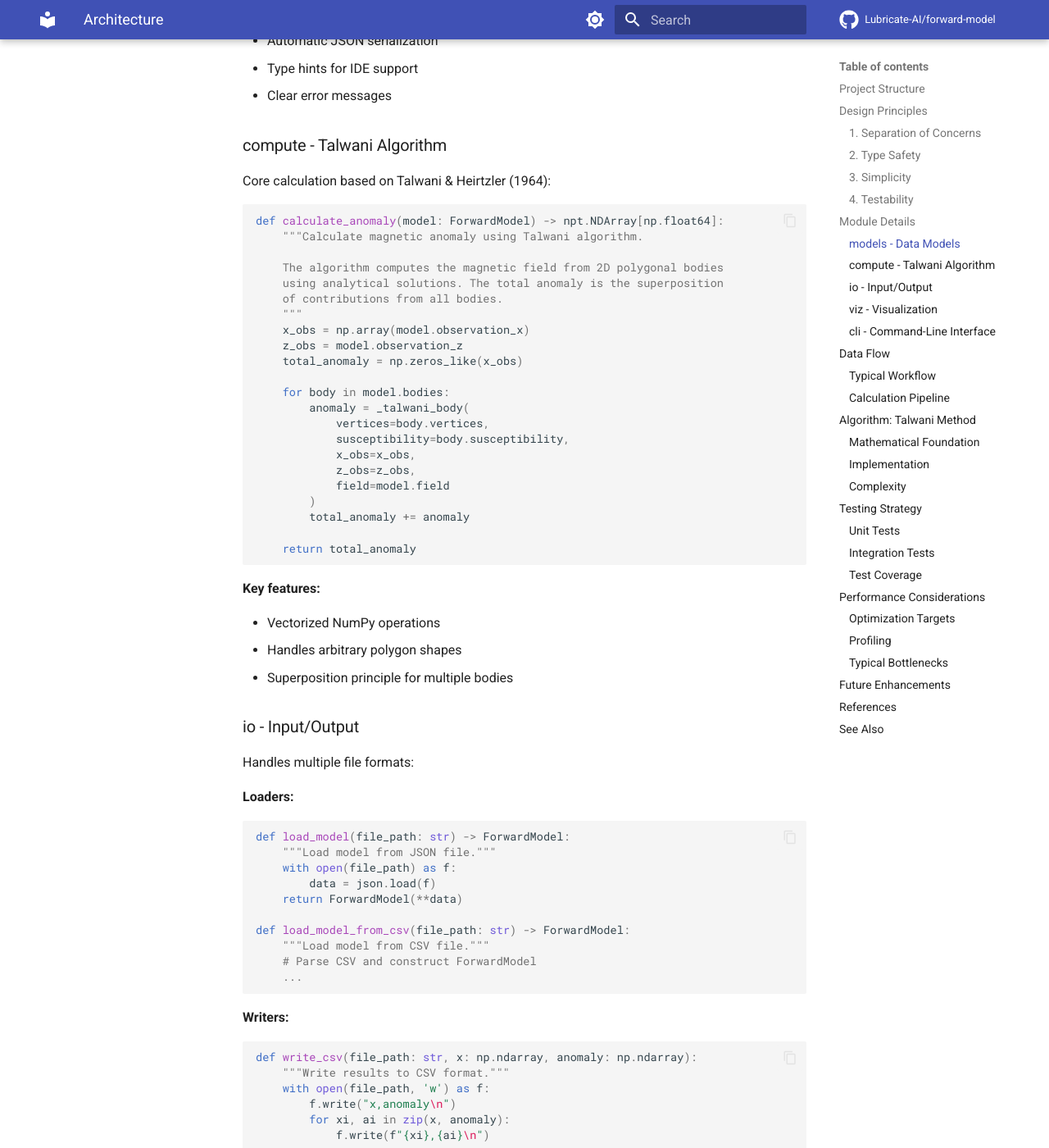
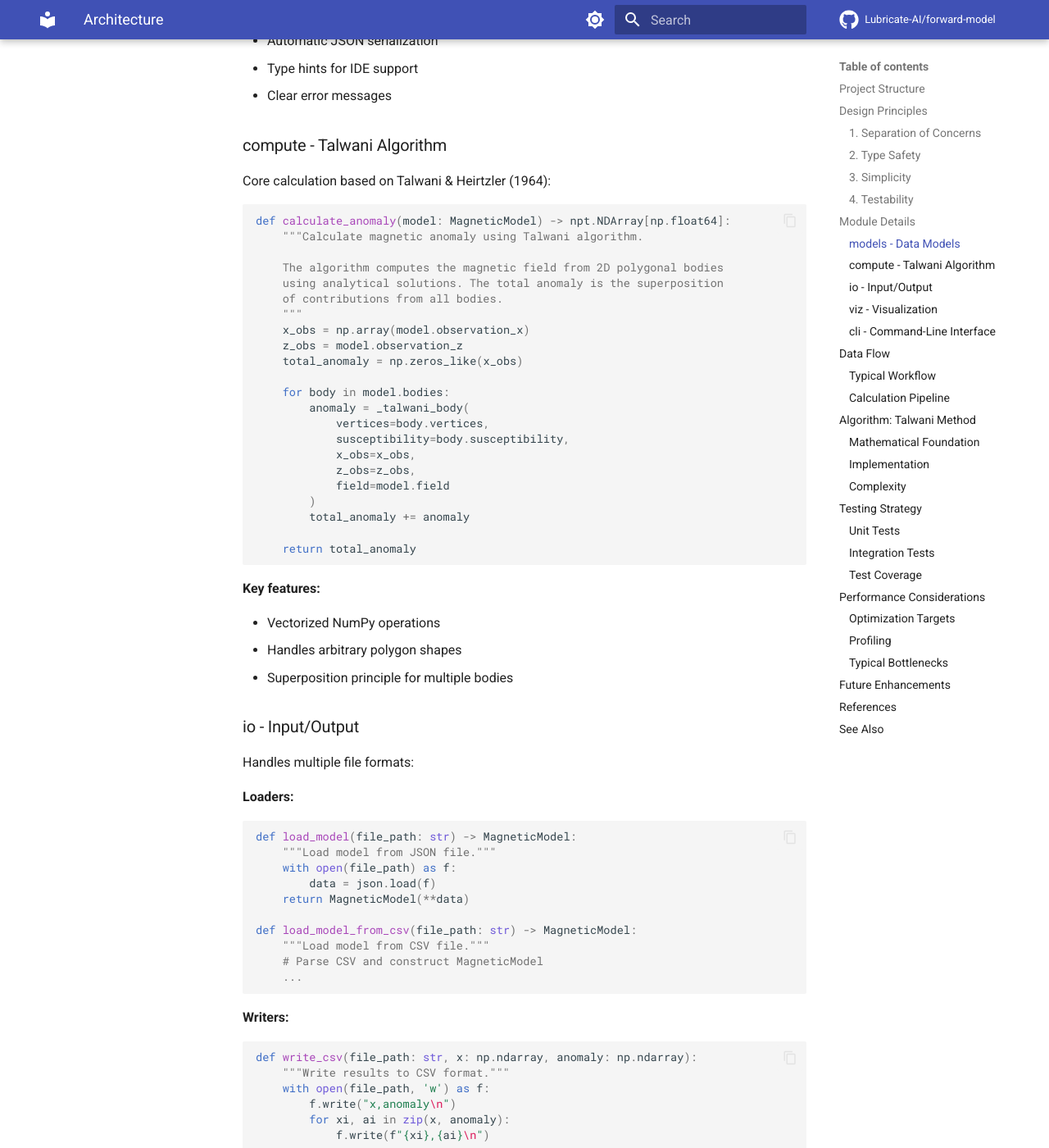
Before and after one commit to Lubricate-AI/forward-model, an MkDocs documentation site: the page built from docs/development/architecture.md, in a window 1280 px wide and 1400 px high, scrolled down 2593 px. Shown: the whole window at 82% size. Built offline with MkDocs 1.6.1 and Material for MkDocs 9.7.7, drawn with Linux system fonts in a browser that asks for light colours; comment, search, counter and statistics services are not loaded; the version menu is left out; some of the changed text lies outside the part shown.

Commit message:
docs: update architecture.md for MagneticModel

````diff
--- a/docs/development/architecture.md
+++ b/docs/development/architecture.md
@@ -67,7 +67,7 @@ Prefer simple, readable code over clever optimizations:
 
 ```python
 # Good: Clear and maintainable
-def calculate_anomaly(model: ForwardModel) -> np.ndarray:
+def calculate_anomaly(model: MagneticModel) -> np.ndarray:
     """Calculate total magnetic anomaly."""
     total = np.zeros(len(model.observation_x))
     for body in model.bodies:
@@ -75,7 +75,7 @@ def calculate_anomaly(model: ForwardModel) -> np.ndarray:
     return total
 
 # Avoid: Premature optimization
-def calculate_anomaly(model: ForwardModel) -> np.ndarray:
+def calculate_anomaly(model: MagneticModel) -> np.ndarray:
     """Calculate with vectorization (harder to maintain)."""
     return np.sum([_calc(b, m) for b, m in zip(model.bodies, [model]*len(model.bodies))], axis=0)
 ```
@@ -95,7 +95,7 @@ Design functions to be easily testable:
 Uses [Pydantic](https://docs.pydantic.dev/) for data validation:
 
 ```python
-class ForwardModel(BaseModel):
+class MagneticModel(BaseModel):
     """Main model class with automatic validation."""
     bodies: List[GeologicBody]
     field: MagneticField
@@ -122,7 +122,7 @@ class ForwardModel(BaseModel):
 Core calculation based on Talwani & Heirtzler (1964):
 
 ```python
-def calculate_anomaly(model: ForwardModel) -> npt.NDArray[np.float64]:
+def calculate_anomaly(model: MagneticModel) -> npt.NDArray[np.float64]:
     """Calculate magnetic anomaly using Talwani algorithm.
 
     The algorithm computes the magnetic field from 2D polygonal bodies
@@ -159,15 +159,15 @@ Handles multiple file formats:
 **Loaders:**
 
 ```python
-def load_model(file_path: str) -> ForwardModel:
+def load_model(file_path: str) -> MagneticModel:
     """Load model from JSON file."""
     with open(file_path) as f:
         data = json.load(f)
-    return ForwardModel(**data)
+    return MagneticModel(**data)
 
-def load_model_from_csv(file_path: str) -> ForwardModel:
+def load_model_from_csv(file_path: str) -> MagneticModel:
     """Load model from CSV file."""
-    # Parse CSV and construct ForwardModel
+    # Parse CSV and construct MagneticModel
     ...
 ```
 
@@ -194,7 +194,7 @@ Matplotlib-based plotting with multiple styles:
 
 ```python
 def plot_combined(
-    model: ForwardModel,
+    model: MagneticModel,
     anomaly: np.ndarray,
     save_path: Optional[str] = None,
     style: str = "default",
@@ -267,7 +267,7 @@ def run(
 ```mermaid
 graph LR
     A[JSON/CSV File] --> B[load_model]
-    B --> C[ForwardModel]
+    B --> C[MagneticModel]
     C --> D[calculate_anomaly]
     D --> E[NumPy Array]
     E --> F[plot_combined]
````
